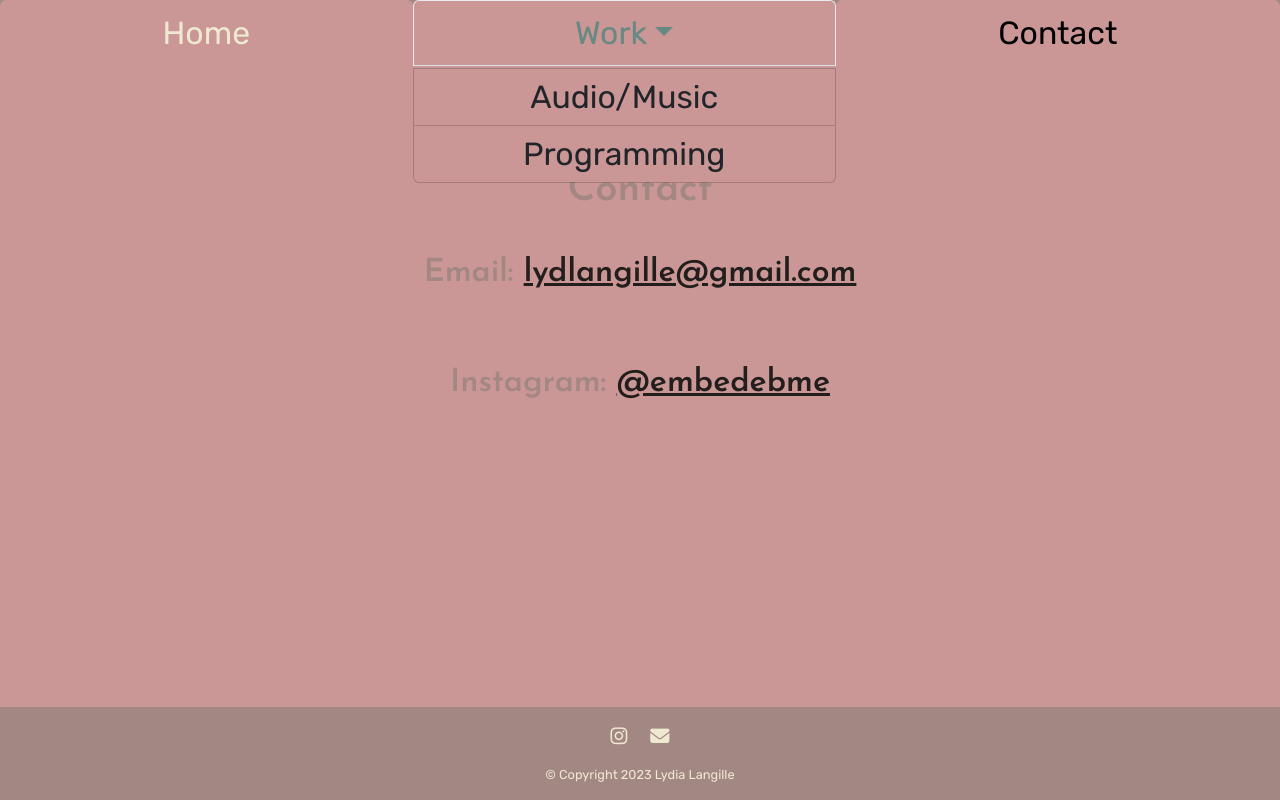
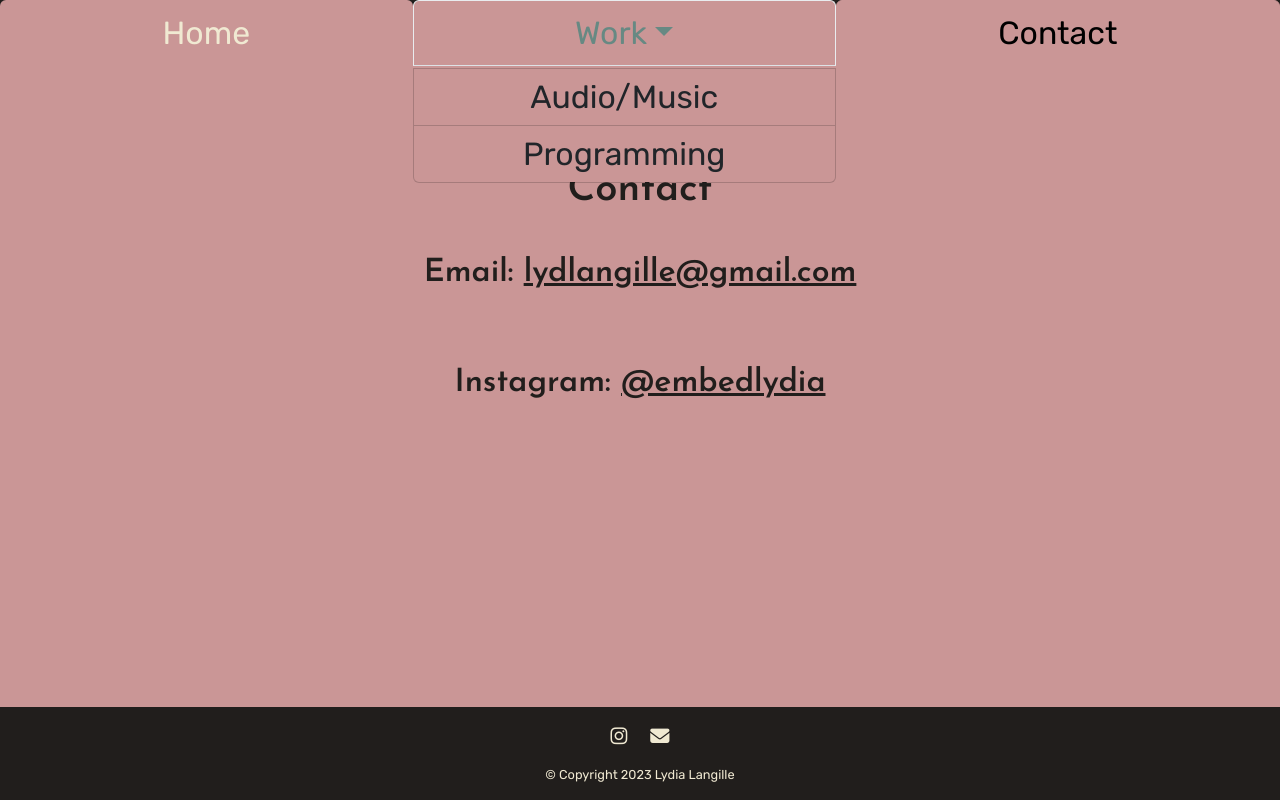
Before and after one commit to lydialangille/website, a plain HTML site: page contact.html in a window 1280 px wide. Both pictures are taken after a click on the button "Work". Drawn offline with nearby package versions, Linux system fonts and the light colour scheme.

Commit message:
redo colours and favvicon

```diff
--- a/contact.html
+++ b/contact.html
@@ -44,7 +44,7 @@
             <div class="col-lg-6">
                 <h1>Contact</h1>
                 <h2 class="contact-link">Email: <a href="mailto:lydlangille@gmail.com">lydlangille@gmail.com</a></h2>
-                <h2 class="contact-link">Instagram: <a href="https://instagram.com/embedebme">@embedebme</a></h2>
+                <h2 class="contact-link">Instagram: <a href="https://instagram.com/embedlydia">@embedlydia</a></h2>
             </div>
         </div>
     </div>
@@ -55,7 +55,7 @@
         <div class="row social-links">
             <div class="col-lg-12">
 
-                <a class="social-icon" href="https://instagram.com/embedebme"><i class="fa-brands fa-instagram"></i></a>
+                <a class="social-icon" href="https://instagram.com/embedlydia"><i class="fa-brands fa-instagram"></i></a>
                 <a class="social-icon" href="mailto:lydlangille@gmail.com"><i class="fa-solid fa-envelope"></i></a>
             </div>
         </div>
--- a/css/styles.css
+++ b/css/styles.css
@@ -1,7 +1,7 @@
 /* https://colorhunt.co/palette/b5d5c5b08bbbeca869f5f5dc */
 /* https://colorhunt.co/palette/ada2ffc0deffffe5f1fff8e1 */
 /* V Active pallete V */
-/* https://colorhunt.co/palette/f0e9d2CA9696ff678983A38783ff */
+/* https://colorhunt.co/palette/f0e9d2CA9696ff678983211E1Cff */
 
 /* reference site: https://mattfarley.ca/ */
 
@@ -27,21 +27,21 @@ a:hover {
 
 #title, #contact, #audio, #programming {
     background-color: #CA9696ff;
-    color: #A38783ff;
+    color: #211E1Cff;
     padding: 5em 2em;
     text-align: center;
 }
 
 #footer {
     text-align: center;
-    background-color: #A38783ff;
+    background-color: #211E1Cff;
     color:#F0E9D2;
     padding-top: 1em;
     padding-bottom: 0;
 }
 
 .nav {
-    background-color: #A38783ff;
+    background-color: #211E1Cff;
     border-color: #CA9696ff !important;
 }
 
@@ -57,12 +57,12 @@ a:hover {
 .active{
     background-color: #CA9696ff !important;
     border-color: #CA9696ff !important;
-    color: #A38783ff;
+    color: #211E1Cff;
 }
 
 .dropdown-menu {
     background-color: #CA9696ff;
-    color:#A38783ff;
+    color:#211E1Cff;
     font-size: 2em;
     text-align: center;
     padding: 0;
@@ -144,7 +144,7 @@ a:hover {
 
 .programming-icon {
     font-size: 9em;
-    color:#A38783ff;
+    color:#211E1Cff;
 }
 
 .social-icon {
```
Also changed, not shown: audio.html (+1 -1 lines), index.html (+1 -1 lines), programming.html (+1 -1 lines).
